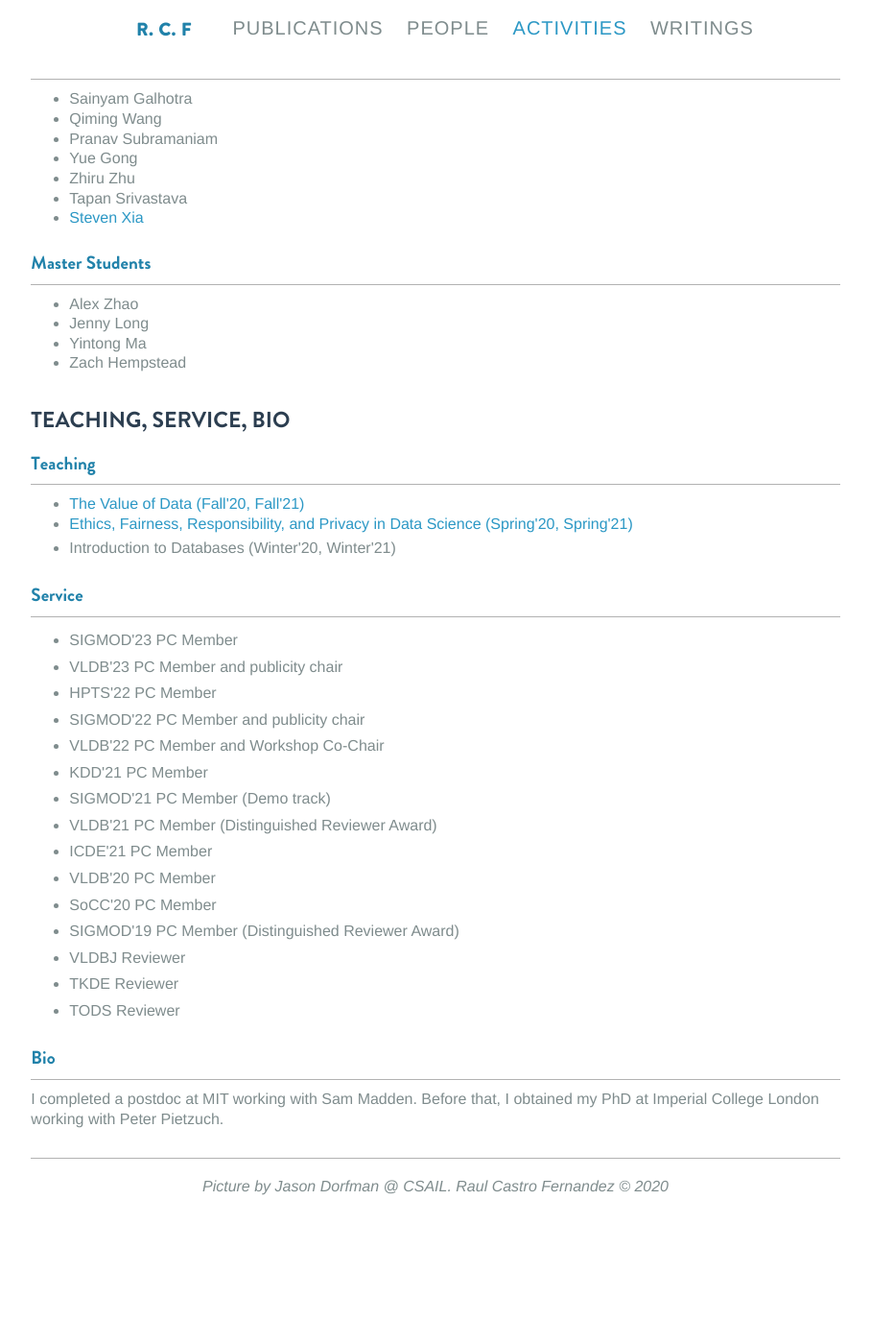
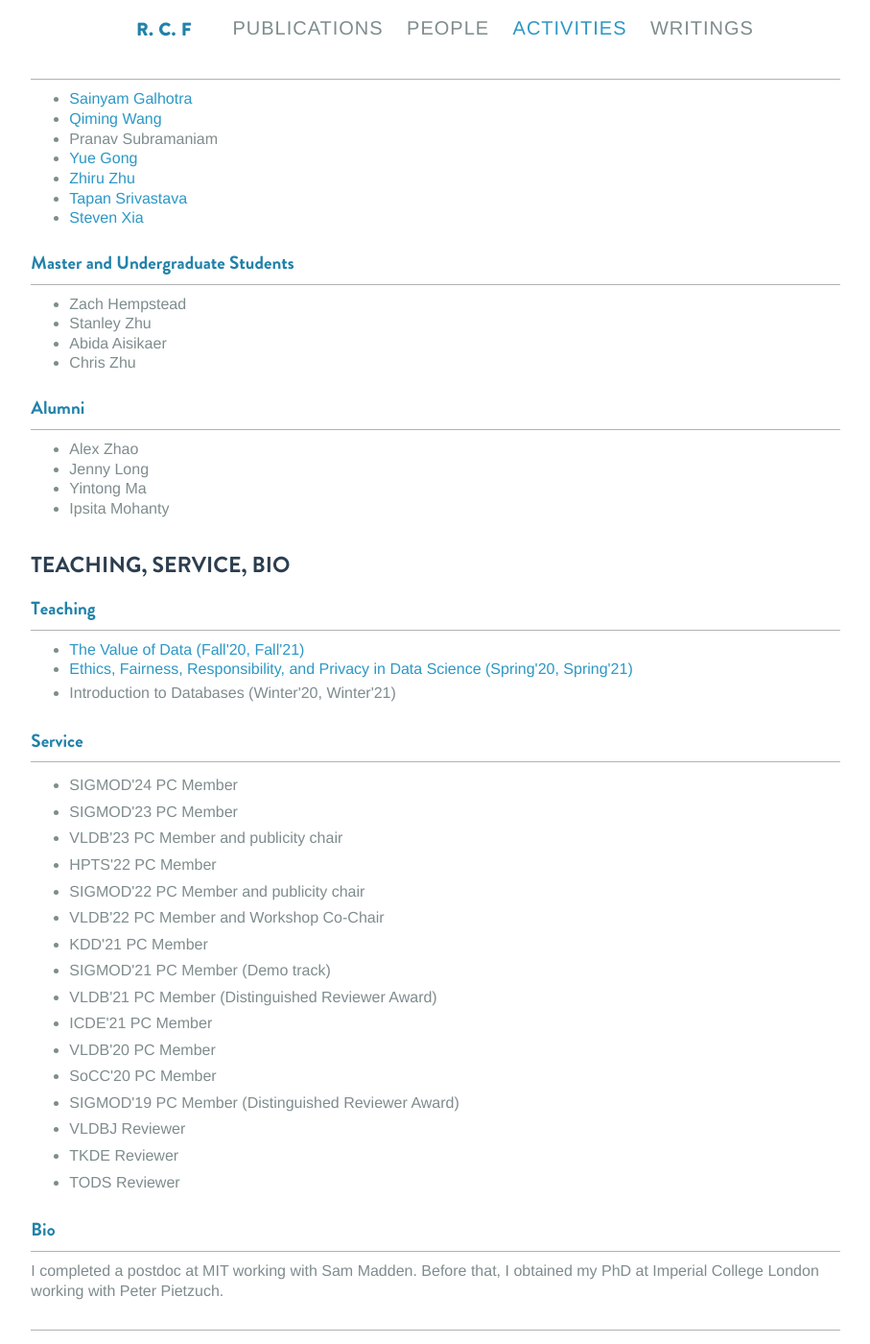
Before and after one commit to raulcf/raulcf.github.io, a Jekyll site: the page index.html, which Jekyll copies as it is, in a window 1280 px wide and 1400 px high, scrolled down 2820 px. Shown: the whole window at 96% size, without its empty margins (186-1093 px from the left). Built offline with Jekyll 4.4.1, drawn with Linux system fonts in a browser that asks for light colours; before the commit the page ends 4090 px from its top, so only the background shows below that.

Commit message:
webpages; typo; service

```diff
--- a/index.html
+++ b/index.html
@@ -425,28 +425,43 @@ with external students.
                 <h5 class="date">Postdocs and PhD Students</h5>
                 <ul>
                 <li class=".list-main-content">
-                Sainyam Galhotra
+                <a href="https://sainyamgalhotra.com/">Sainyam Galhotra</a>
                 </li>
                 <li class=".list-main-content">
-                Qiming Wang
+                <a href="https://mingqiwangcn.github.io/">Qiming Wang</a>
                 </li>
                 <li class=".list-main-content">
                 Pranav Subramaniam
                 </li>
                 <li class=".list-main-content">
-                Yue Gong
+                <a href="https://yuegong.netlify.app/">Yue Gong</a>
                 </li>
                 <li class=".list-main-content">
-                Zhiru Zhu
+                <a href="https://zhiru.netlify.app/">Zhiru Zhu</a>
                 </li>
                 <li class=".list-main-content">
-                Tapan Srivastava
+                <a href="http://tapansrivastava.com/">Tapan Srivastava</a>
                 </li>
                 <li class=".list-main-content">
                 <a href="https://stevenxia.netlify.app/">Steven Xia</a>
                 </li>
                 </ul>
-                <h5 class="date">Master Students</h5>
+                <h5 class="date">Master and Undergraduate Students</h5>
+                <ul>
+                <li class=".list-main-content">
+                Zach Hempstead
+                </li>
+                <li class=".list-main-content">
+                Stanley Zhu
+                </li>
+                <li class=".list-main-content">
+                Abida Aisikaer
+                </li>
+                <li class=".list-main-content">
+                Chris Zhu
+                </li>
+                </ul>
+                <h5 class="date">Alumni</h5>
                 <ul>
                 <li class=".list-main-content">
                 Alex Zhao
@@ -458,8 +473,9 @@ with external students.
                 Yintong Ma
                 </li>
                 <li class=".list-main-content">
-                Zach Hempstead
+                Ipsita Mohanty
                 </li>
+
                 </ul>
             </div>
         </div>
@@ -569,6 +585,9 @@ Science (Spring'20, Spring'21)</a>
                 <h5 class="date">Service</h5>
                     <ul>
                     <li>
+                    <p>SIGMOD'24 PC Member</p>
+                    </li>
+                    <li>
                     <p>SIGMOD'23 PC Member</p>
                     </li>
                     <li>
```
